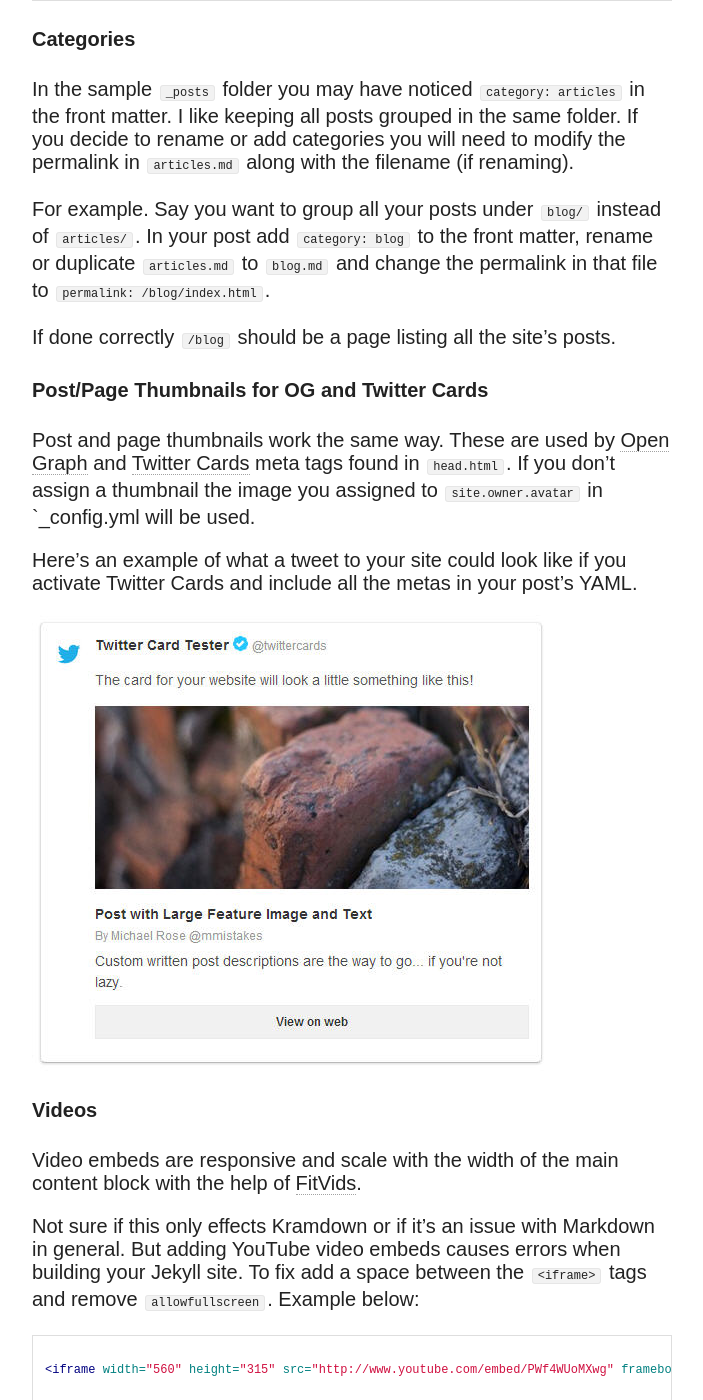
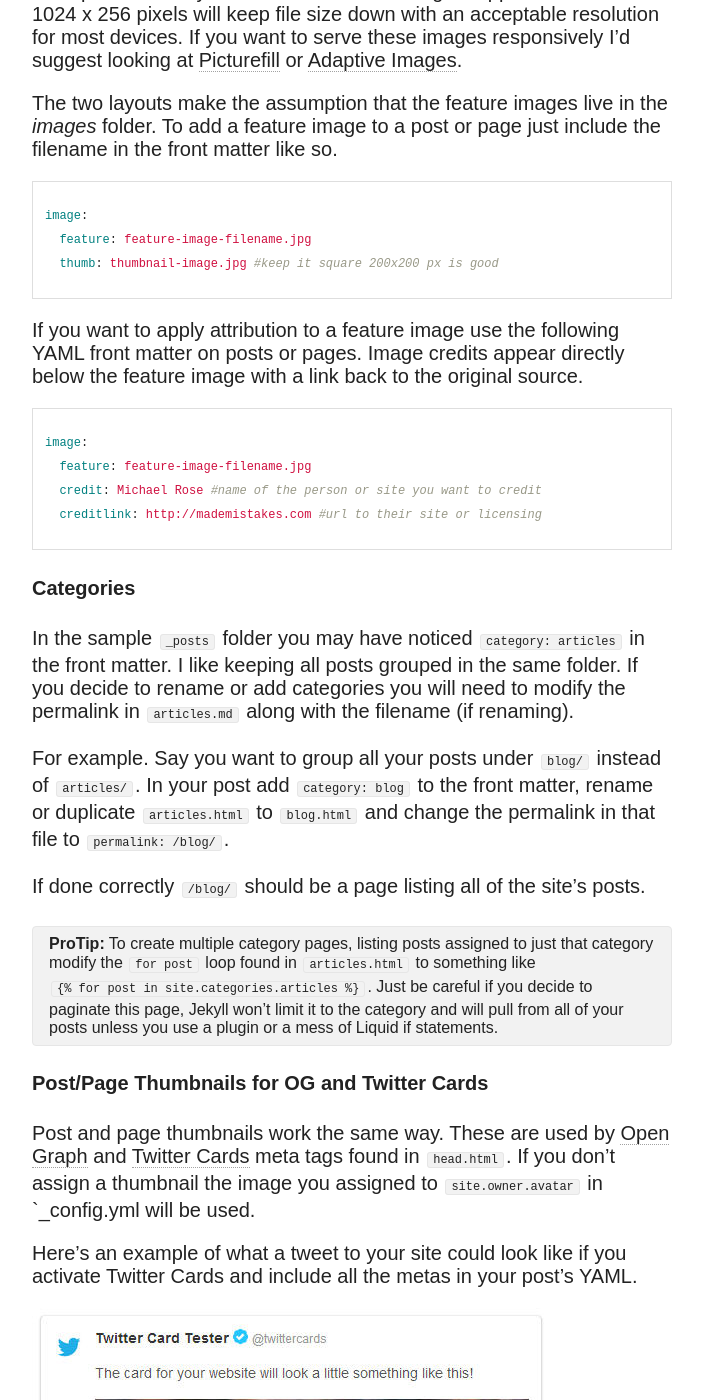
Before and after one commit to strongriley/parker-technical-sales, a Jekyll site: the page built from theme-setup.md, in a window 1280 px wide and 1400 px high, scrolled down 6543 px. Shown: the whole window, without its empty margins (288-991 px from the left). Built offline with Jekyll 4.4.1, drawn with Linux system fonts in a browser that asks for light colours; nearby versions of some CDN libraries; some of the changed text lies outside the part shown.

Commit message:
Update documentation

```diff
--- a/theme-setup.md
+++ b/theme-setup.md
@@ -8,6 +8,9 @@
 ---
 
 General notes and suggestions for customizing **So Simple Theme**.
+
+* Table of Contents
+{:toc}
 
 ## Basic Setup for a new Jekyll site
 
@@ -67,9 +70,9 @@
 # For external links add external: true
 links:
   - title: About
-    url: /about
+    url: /about/
   - title: Articles
-    url: /articles
+    url: /articles/
   - title: Google
     url: http://google.com
     external: true
@@ -80,7 +83,7 @@
 markdown:    kramdown
 
 # https://github.com/mojombo/jekyll/wiki/Permalinks
-permalink:   /:categories/:title
+permalink:   /:categories/:title/
 {% endhighlight %}
 
 ---
@@ -110,7 +113,7 @@
 ├── images  #images for posts and pages
 ├── _config.yml  #Jekyll site options
 ├── about.md  #about page
-├── articles.md  #lists all posts from latest to oldest
+├── articles.html  #lists all posts from latest to oldest
 ├── index.html  #homepage. lists 10 latest posts
 ├── tags.html  #lists all posts sorted by tag
 └── sitemap.xml  #autogenerated sitemap for search engines
@@ -149,11 +152,11 @@
 # sample top navigation links
 links:
   - title: About Page
-    url: /about
+    url: /about/
   - title: Articles
-    url: /articles
+    url: /articles/
   - title: Other Page
-    url: /other-page
+    url: /other-page/
   - title: External Link
     url: http://mademistakes.com
     external: true
@@ -209,9 +212,12 @@
 
 In the sample `_posts` folder you may have noticed `category: articles` in the front matter. I like keeping all posts grouped in the same folder. If you decide to rename or add categories you will need to modify the permalink in `articles.md` along with the filename (if renaming).
 
-For example. Say you want to group all your posts under `blog/` instead of `articles/`. In your post add `category: blog` to the front matter, rename or duplicate `articles.md` to `blog.md` and change the permalink in that file to `permalink: /blog/index.html`.
+For example. Say you want to group all your posts under `blog/` instead of `articles/`. In your post add `category: blog` to the front matter, rename or duplicate `articles.html` to `blog.html` and change the permalink in that file to `permalink: /blog/`.
 
-If done correctly `/blog` should be a page listing all the site's posts.
+If done correctly `/blog/` should be a page listing all of the site's posts.
+
+**ProTip:** To create multiple category pages, listing posts assigned to just that category modify the `for post` loop found in `articles.html` to something like `{{ "{% for post in site.categories.articles " }}%}`. Just be careful if you decide to paginate this page, Jekyll won't limit it to the category and will pull from all of your posts unless you use a plugin or a mess of Liquid if statements.
+{: .notice}
 
 #### Post/Page Thumbnails for OG and Twitter Cards
 
```
Also changed, not shown: README.md.
